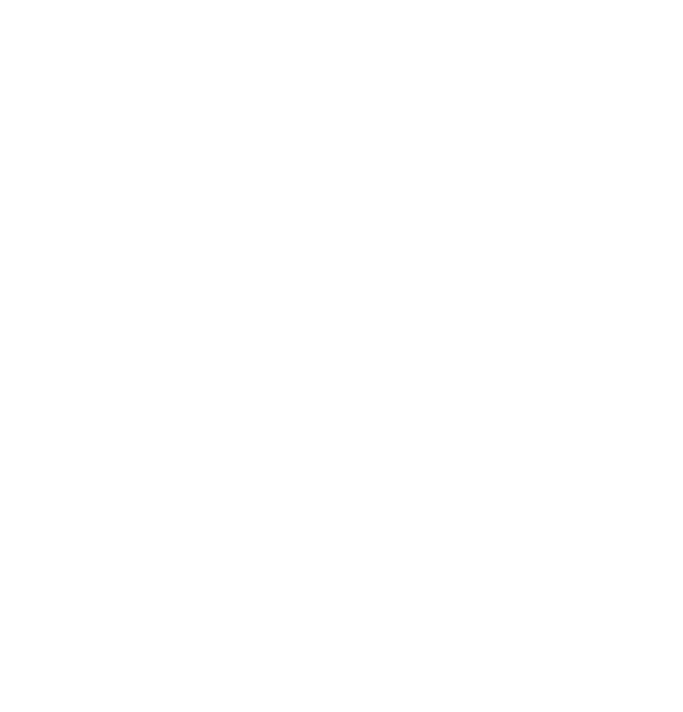
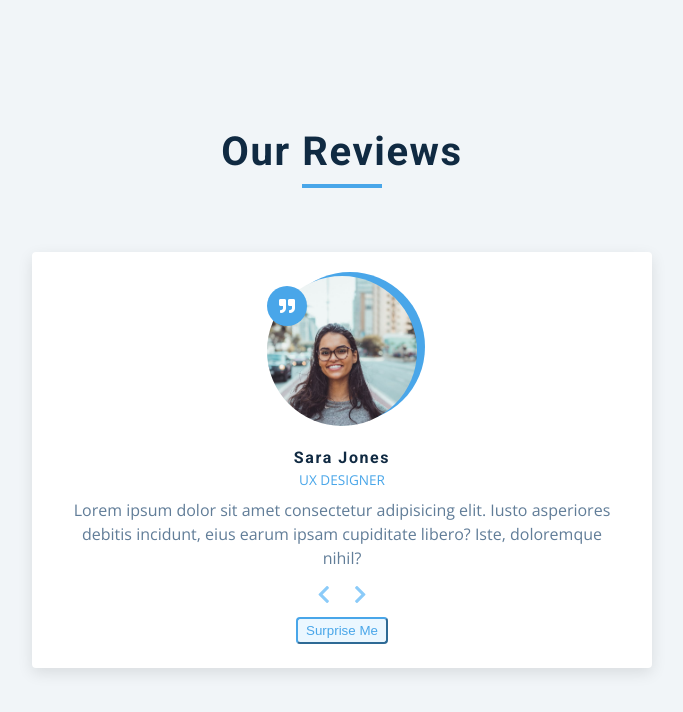
Before and after one commit to zabihhaqqani/Review-Section, a plain HTML site: page index.html in a window 1280 px wide. Shown: the whole page, without its empty margins (298-981 px from the left). Drawn offline with nearby package versions, Linux system fonts and the light colour scheme.

Commit message:
added starter files

```diff
--- /dev/null
+++ b/app.js
@@ -0,0 +1,39 @@
+// local reviews data
+const reviews = [
+  {
+    id: 1,
+    name: "susan smith",
+    job: "web developer",
+    img:
+      "https://res.cloudinary.com/diqqf3eq2/image/upload/v1586883334/person-1_rfzshl.jpg",
+    text:
+      "I'm baby meggings twee health goth +1. Bicycle rights tumeric chartreuse before they sold out chambray pop-up. Shaman humblebrag pickled coloring book salvia hoodie, cold-pressed four dollar toast everyday carry",
+  },
+  {
+    id: 2,
+    name: "anna johnson",
+    job: "web designer",
+    img:
+      "https://res.cloudinary.com/diqqf3eq2/image/upload/v1586883409/person-2_np9x5l.jpg",
+    text:
+      "Helvetica artisan kinfolk thundercats lumbersexual blue bottle. Disrupt glossier gastropub deep v vice franzen hell of brooklyn twee enamel pin fashion axe.photo booth jean shorts artisan narwhal.",
+  },
+  {
+    id: 3,
+    name: "peter jones",
+    job: "intern",
+    img:
+      "https://res.cloudinary.com/diqqf3eq2/image/upload/v1586883417/person-3_ipa0mj.jpg",
+    text:
+      "Sriracha literally flexitarian irony, vape marfa unicorn. Glossier tattooed 8-bit, fixie waistcoat offal activated charcoal slow-carb marfa hell of pabst raclette post-ironic jianbing swag.",
+  },
+  {
+    id: 4,
+    name: "bill anderson",
+    job: "the boss",
+    img:
+      "https://res.cloudinary.com/diqqf3eq2/image/upload/v1586883423/person-4_t9nxjt.jpg",
+    text:
+      "Edison bulb put a bird on it humblebrag, marfa pok pok heirloom fashion axe cray stumptown venmo actually seitan. VHS farm-to-table schlitz, edison bulb pop-up 3 wolf moon tote bag street art shabby chic. ",
+  },
+];
--- a/index.html
+++ b/index.html
@@ -1,12 +1,53 @@
 <!DOCTYPE html>
 <html lang="en">
-<head>
-    <meta charset="UTF-8">
-    <meta http-equiv="X-UA-Compatible" content="IE=edge">
-    <meta name="viewport" content="width=device-width, initial-scale=1.0">
-    <title>Review Section</title>
-</head>
-<body>
+  <head>
+    <meta charset="UTF-8" />
+    <meta name="viewport" content="width=device-width, initial-scale=1.0" />
+    <title>Starter</title>
+    <!-- font-awesome -->
+    <link
+      rel="stylesheet"
+      href="https://cdnjs.cloudflare.com/ajax/libs/font-awesome/5.14.0/css/all.min.css"
+ />
 
-</body>
+    <!-- styles -->
+    <link rel="stylesheet" href="./style.css" />
+  </head>
+  <body>
+    <main>
+      <section class="container">
+        <!-- title -->
+        <div class="title">
+          <h2>our reviews</h2>
+          <div class="underline"></div>
+        </div>
+        <!-- review -->
+        <article class="review">
+          <div class="img-container">
+            <img src="./person-1.jpeg" id="person-img" alt="" />
+          </div>
+          <h4 id="author">sara jones</h4>
+          <p id="job">ux designer</p>
+          <p id="info">
+            Lorem ipsum dolor sit amet consectetur adipisicing elit. Iusto
+            asperiores debitis incidunt, eius earum ipsam cupiditate libero?
+            Iste, doloremque nihil?
+          </p>
+          <!-- prev next buttons-->
+          <div class="button-container">
+            <button class="prev-btn">
+              <i class="fas fa-chevron-left"></i>
+            </button>
+            <button class="next-btn">
+              <i class="fas fa-chevron-right"></i>
+            </button>
+          </div>
+          <!-- random button -->
+          <button class="random-btn">surprise me</button>
+        </article>
+      </section>
+    </main>
+    <!-- javascript -->
+    <script src="./app.js"></script>
+  </body>
 </html>
--- /dev/null
+++ b/style.css
@@ -0,0 +1,307 @@
+/*
+===============
+Fonts
+===============
+*/
+@import url("https://fonts.googleapis.com/css?family=Open+Sans|Roboto:400,700&display=swap");
+
+/*
+===============
+Variables
+===============
+*/
+
+:root {
+    /* dark shades of primary color*/
+    --clr-primary-1: hsl(205, 86%, 17%);
+    --clr-primary-2: hsl(205, 77%, 27%);
+    --clr-primary-3: hsl(205, 72%, 37%);
+    --clr-primary-4: hsl(205, 63%, 48%);
+    /* primary/main color */
+    --clr-primary-5: hsl(205, 78%, 60%);
+    /* lighter shades of primary color */
+    --clr-primary-6: hsl(205, 89%, 70%);
+    --clr-primary-7: hsl(205, 90%, 76%);
+    --clr-primary-8: hsl(205, 86%, 81%);
+    --clr-primary-9: hsl(205, 90%, 88%);
+    --clr-primary-10: hsl(205, 100%, 96%);
+    /* darkest grey - used for headings */
+    --clr-grey-1: hsl(209, 61%, 16%);
+    --clr-grey-2: hsl(211, 39%, 23%);
+    --clr-grey-3: hsl(209, 34%, 30%);
+    --clr-grey-4: hsl(209, 28%, 39%);
+    /* grey used for paragraphs */
+    --clr-grey-5: hsl(210, 22%, 49%);
+    --clr-grey-6: hsl(209, 23%, 60%);
+    --clr-grey-7: hsl(211, 27%, 70%);
+    --clr-grey-8: hsl(210, 31%, 80%);
+    --clr-grey-9: hsl(212, 33%, 89%);
+    --clr-grey-10: hsl(210, 36%, 96%);
+    --clr-white: #fff;
+    --clr-red-dark: hsl(360, 67%, 44%);
+    --clr-red-light: hsl(360, 71%, 66%);
+    --clr-green-dark: hsl(125, 67%, 44%);
+    --clr-green-light: hsl(125, 71%, 66%);
+    --clr-black: #222;
+    --ff-primary: "Roboto", sans-serif;
+    --ff-secondary: "Open Sans", sans-serif;
+    --transition: all 0.3s linear;
+    --spacing: 0.1rem;
+    --radius: 0.25rem;
+    --light-shadow: 0 5px 15px rgba(0, 0, 0, 0.1);
+    --dark-shadow: 0 5px 15px rgba(0, 0, 0, 0.2);
+    --max-width: 1170px;
+    --fixed-width: 620px;
+}
+
+/*
+===============
+Global Styles
+===============
+*/
+
+*,
+::after,
+::before {
+    margin: 0;
+    padding: 0;
+    box-sizing: border-box;
+}
+
+body {
+    font-family: var(--ff-secondary);
+    background: var(--clr-grey-10);
+    color: var(--clr-grey-1);
+    line-height: 1.5;
+    font-size: 0.875rem;
+}
+
+ul {
+    list-style-type: none;
+}
+
+a {
+    text-decoration: none;
+}
+
+h1,
+h2,
+h3,
+h4 {
+    letter-spacing: var(--spacing);
+    text-transform: capitalize;
+    line-height: 1.25;
+    margin-bottom: 0.75rem;
+    font-family: var(--ff-primary);
+}
+
+h1 {
+    font-size: 3rem;
+}
+
+h2 {
+    font-size: 2rem;
+}
+
+h3 {
+    font-size: 1.25rem;
+}
+
+h4 {
+    font-size: 0.875rem;
+}
+
+p {
+    margin-bottom: 1.25rem;
+    color: var(--clr-grey-5);
+}
+
+@media screen and (min-width: 800px) {
+    h1 {
+        font-size: 4rem;
+    }
+
+    h2 {
+        font-size: 2.5rem;
+    }
+
+    h3 {
+        font-size: 1.75rem;
+    }
+
+    h4 {
+        font-size: 1rem;
+    }
+
+    body {
+        font-size: 1rem;
+    }
+
+    h1,
+    h2,
+    h3,
+    h4 {
+        line-height: 1;
+    }
+}
+
+/*  global classes */
+
+/* section */
+.section {
+    padding: 5rem 0;
+}
+
+.section-center {
+    width: 90vw;
+    margin: 0 auto;
+    max-width: 1170px;
+}
+
+@media screen and (min-width: 992px) {
+    .section-center {
+        width: 95vw;
+    }
+}
+
+main {
+    min-height: 100vh;
+    display: grid;
+    place-items: center;
+}
+
+/*
+===============
+Reviews
+===============
+*/
+main {
+    min-height: 100vh;
+    display: grid;
+    place-items: center;
+}
+
+.title {
+    text-align: center;
+    margin-bottom: 4rem;
+}
+
+.underline {
+    height: 0.25rem;
+    width: 5rem;
+    background: var(--clr-primary-5);
+    margin-left: auto;
+    margin-right: auto;
+}
+
+.container {
+    width: 80vw;
+    max-width: var(--fixed-width);
+}
+
+.review {
+    background: var(--clr-white);
+    padding: 1.5rem 2rem;
+    border-radius: var(--radius);
+    box-shadow: var(--light-shadow);
+    transition: var(--transition);
+    text-align: center;
+}
+
+.review:hover {
+    box-shadow: var(--dark-shadow);
+}
+
+.img-container {
+    position: relative;
+    width: 150px;
+    height: 150px;
+    border-radius: 50%;
+    margin: 0 auto;
+    margin-bottom: 1.5rem;
+}
+
+#person-img {
+    width: 100%;
+    display: block;
+    height: 100%;
+    object-fit: cover;
+    border-radius: 50%;
+    position: relative;
+}
+
+.img-container::after {
+    font-family: "Font Awesome 5 Free";
+    font-weight: 900;
+    content: "\f10e";
+    position: absolute;
+    top: 0;
+    left: 0;
+    width: 2.5rem;
+    height: 2.5rem;
+    display: grid;
+    place-items: center;
+    border-radius: 50%;
+    transform: translateY(25%);
+    background: var(--clr-primary-5);
+    color: var(--clr-white);
+}
+
+.img-container::before {
+    content: "";
+    width: 100%;
+    height: 100%;
+    background: var(--clr-primary-5);
+    position: absolute;
+    top: -0.25rem;
+    right: -0.5rem;
+    border-radius: 50%;
+}
+
+#author {
+    margin-bottom: 0.25rem;
+}
+
+#job {
+    margin-bottom: 0.5rem;
+    text-transform: uppercase;
+    color: var(--clr-primary-5);
+    font-size: 0.85rem;
+}
+
+#info {
+    margin-bottom: 0.75rem;
+}
+
+.prev-btn,
+.next-btn {
+    color: var(--clr-primary-7);
+    font-size: 1.25rem;
+    background: transparent;
+    border-color: transparent;
+    margin: 0 0.5rem;
+    transition: var(--transition);
+    cursor: pointer;
+}
+
+.prev-btn:hover,
+.next-btn:hover {
+    color: var(--clr-primary-5);
+}
+
+.random-btn {
+    margin-top: 0.5rem;
+    background: var(--clr-primary-10);
+    color: var(--clr-primary-5);
+    padding: 0.25rem 0.5rem;
+    text-transform: capitalize;
+    border-radius: var(--radius);
+    transition: var(--transition);
+    border-color: var(--clr-primary-5);
+    cursor: pointer;
+}
+
+.random-btn:hover {
+    background: var(--clr-primary-5);
+    color: var(--clr-primary-1);
+}
```
Also changed, not shown: chevron-left.png (added), chevron-right.png (added), person-1.jpeg (added).
